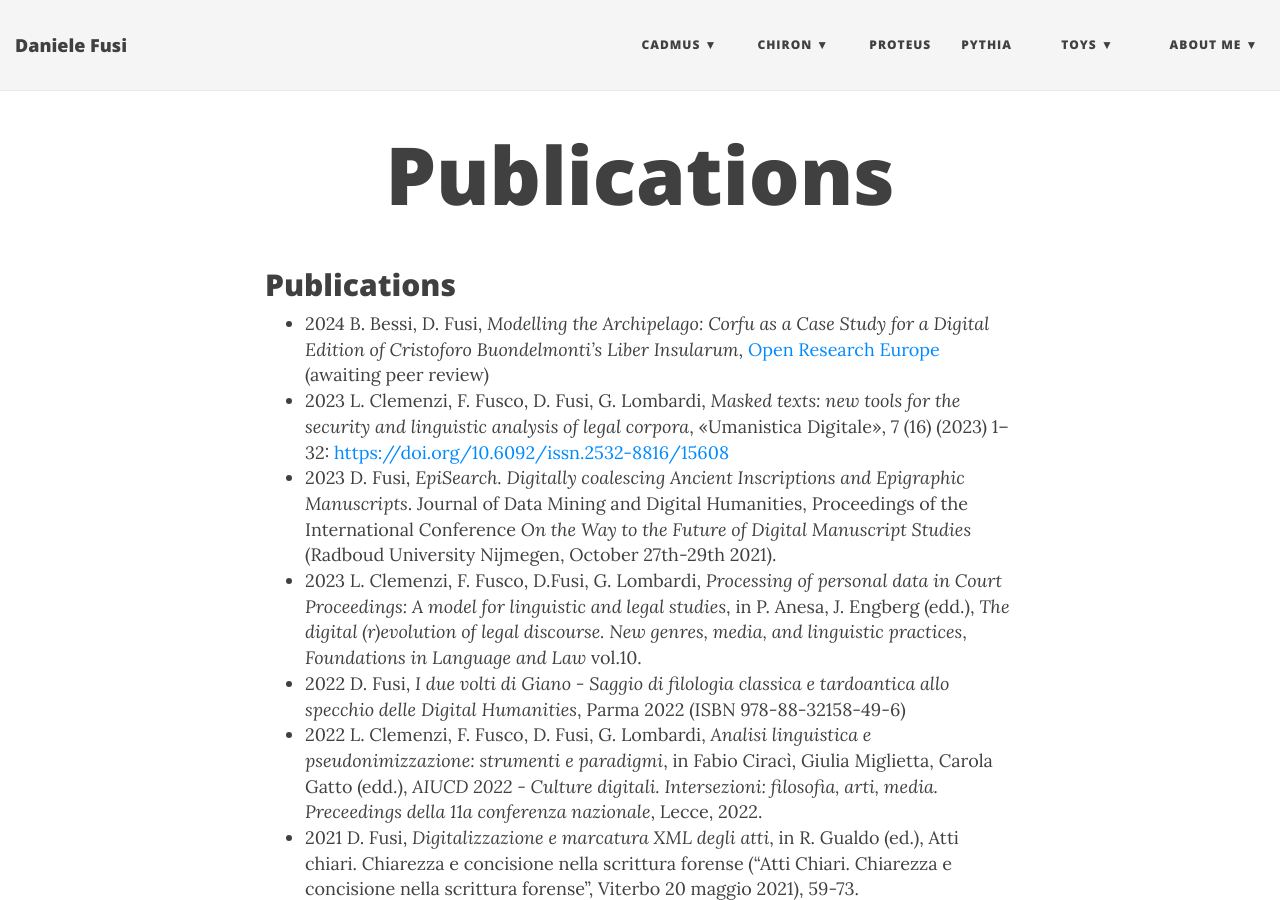
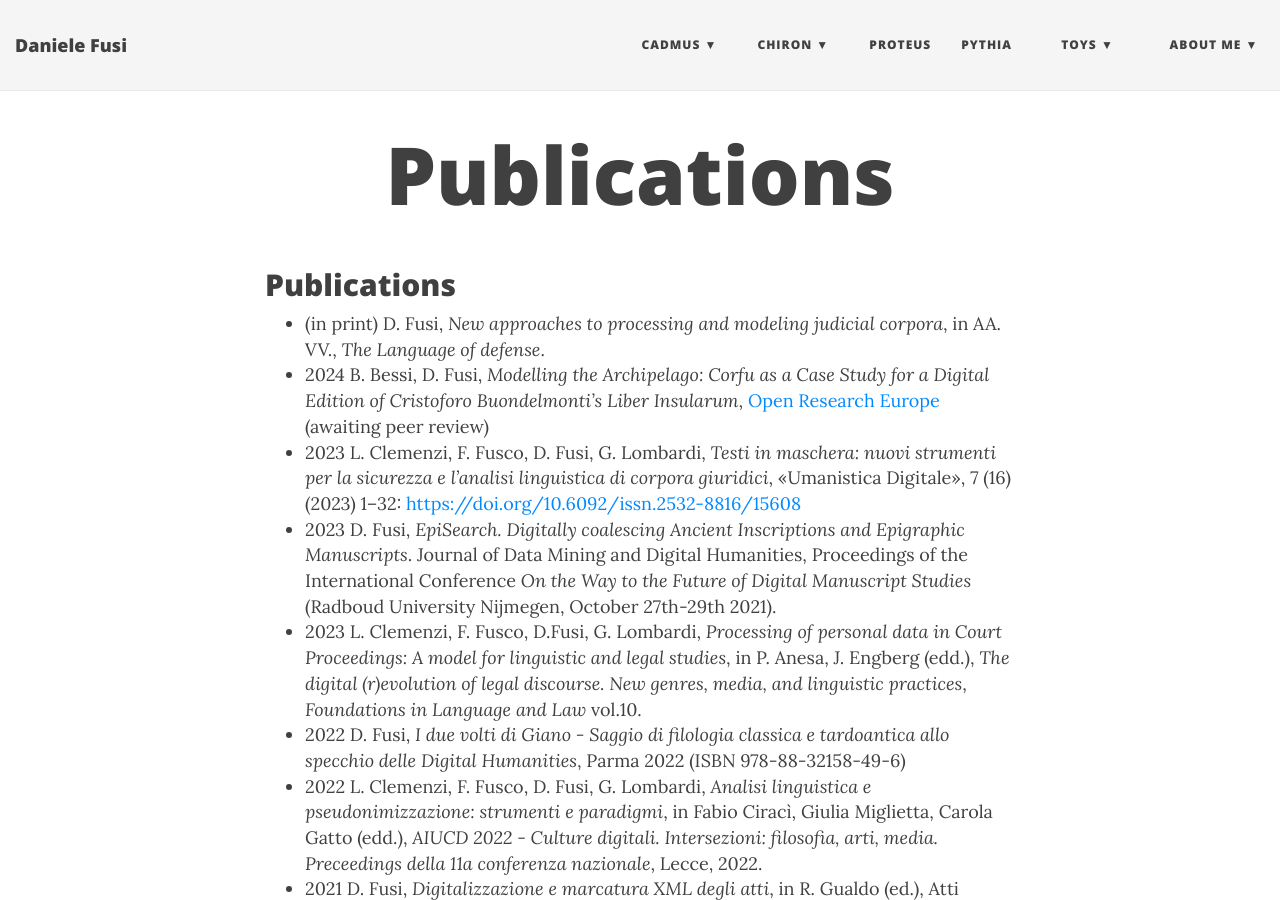
Before and after one commit to Myrmex/overview, a Jekyll site: the page built from publications.md, in a window 1280 px wide and 900 px high. Built offline with Jekyll 4.4.1, drawn with Linux system fonts in a browser that asks for light colours; nearby versions of some CDN libraries; our own code applies the rules of GitHub Pages for plain Markdown files.

Commit message:
Update publications.md

```diff
--- a/publications.md
+++ b/publications.md
@@ -4,8 +4,9 @@ layout: page
 
 ## Publications
 
+- (in print) D. Fusi, _New approaches to processing and modeling judicial corpora_, in AA. VV., _The Language of defense_.
 - 2024 B. Bessi, D. Fusi, _Modelling the Archipelago: Corfu as a Case Study for a Digital Edition of Cristoforo Buondelmonti’s Liber Insularum_, [Open Research Europe](https://open-research-europe.ec.europa.eu/articles/4-11/v1) (awaiting peer review)
-- 2023 L. Clemenzi, F. Fusco, D. Fusi, G. Lombardi, _Masked texts: new tools for the security and linguistic analysis of legal corpora_, «Umanistica Digitale», 7 (16) (2023) 1–32: <https://doi.org/10.6092/issn.2532-8816/15608>
+- 2023 L. Clemenzi, F. Fusco, D. Fusi, G. Lombardi, _Testi in maschera: nuovi strumenti per la sicurezza e l’analisi linguistica di corpora giuridici_, «Umanistica Digitale», 7 (16) (2023) 1–32: <https://doi.org/10.6092/issn.2532-8816/15608>
 - 2023 D. Fusi, _EpiSearch. Digitally coalescing Ancient Inscriptions and Epigraphic Manuscripts_. Journal of Data Mining and Digital Humanities, Proceedings of the International Conference _On the Way to the Future of Digital Manuscript Studies_ (Radboud University Nijmegen, October 27th-29th 2021).
 - 2023 L. Clemenzi, F. Fusco, D.Fusi, G. Lombardi, _Processing of personal data in Court Proceedings: A model for linguistic and legal studies_, in P. Anesa, J. Engberg (edd.), _The digital (r)evolution of legal discourse. New genres, media, and linguistic practices_, _Foundations in Language and Law_ vol.10.
 - 2022 D. Fusi, _I due volti di Giano - Saggio di filologia classica e tardoantica allo specchio delle Digital Humanities_, Parma 2022 (ISBN 978-88-32158-49-6)
```
